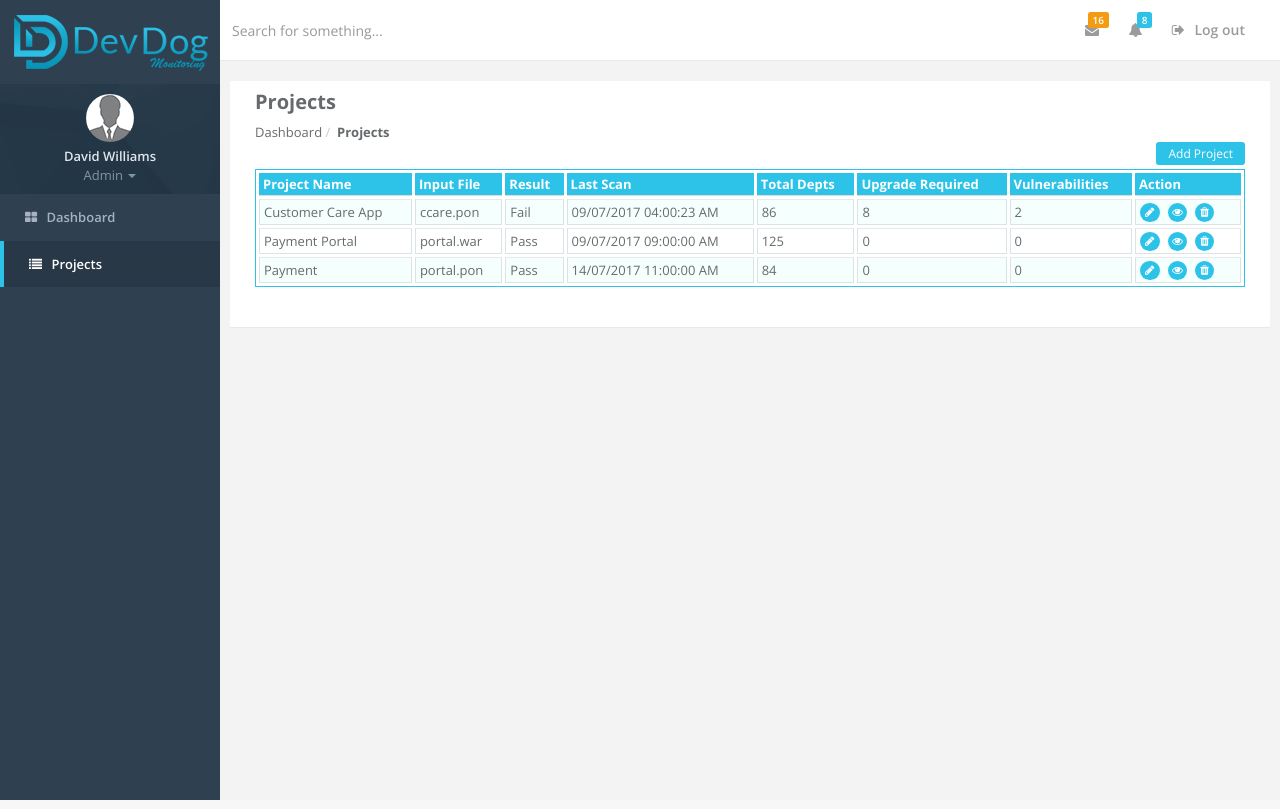
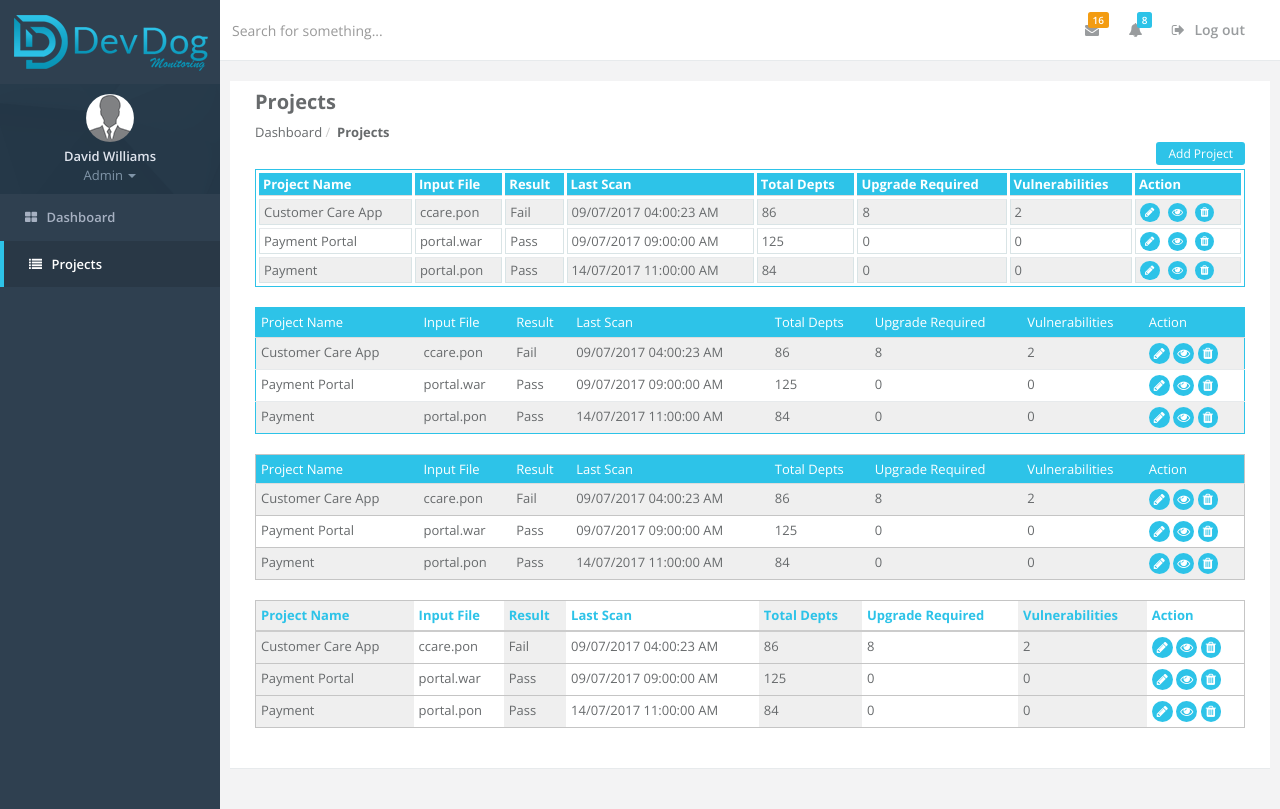
Before and after one commit to devdogmonitors/DevDogMonitors, a PHP site: page /projects.html in a window 1280 px wide. Run offline with PHP 8.4, Linux system fonts and the light colour scheme.

Commit message:
files are changed

```diff
--- a/addproject.html
+++ b/addproject.html
@@ -26,7 +26,7 @@
     <nav class="navbar-default navbar-static-side" role="navigation">
         <div class="sidebar-collapse">
 			<div class="logo">
-				<a href="#"><img src="img/logo_edit.png"/></a>
+				<a href="index.html"><img src="img/logo_edit.png"/></a>
 			</div>
             <ul class="nav metismenu" id="side-menu">
                 <li class="nav-header">
--- a/css/custom.css
+++ b/css/custom.css
@@ -352,9 +352,11 @@
 }
 
 .devdog-login label {
-  font-size: 13px;
-  text-transform: uppercase; font-weight:600; margin-top:5px;
-  color: #2dc3e8;
+    font-size: 13px;
+    text-transform: inherit;
+    font-weight: 500;
+    margin-top: 5px;
+    color: #676a6c;
 }
 
 .devdog-login input ~ label {
@@ -503,7 +505,11 @@
           transform: translateX(100%);
 }
 
-.devdog-login a{margin-top:5px; margin-bottom:10px; color:#2dc3e8;}
+.devdog-login a {
+    margin-top: 5px;
+    margin-bottom: 10px;
+    color: #676a6c;
+}
 .devdog-login button {background-color:#2dc3e8; color:#fff; padding:10px 30px; border:none;}
 
 /* 05-10-17 CSS */
@@ -682,3 +688,24 @@ body.mini-navbar .navbar-default .nav > li > a span{
 }
 }
 .img-gallery img {margin-bottom:5px;}
+.prj-table {border:1px solid #2dc3e8;}
+.prj-table thead{background-color:#2dc3e8 !important;}
+.prj-table thead tr th {color:#fff;padding:5px;font-weight:normal;}
+.prj-table tbody tr td {padding:5px;font-weight:normal;}
+.table-striped>tbody>tr:nth-of-type(odd) {
+    background-color: #efefef;
+}
+.prj-table-2 {border:1px solid #c5c5c5;}
+.prj-table-2 thead{background-color:#2dc3e8 !important;}
+.prj-table-2 thead tr th {color:#fff;padding:5px;font-weight:normal;}
+.prj-table-2 tbody tr td {padding:5px;font-weight:normal;border-top:1px solid #c5c5c5;}
+.prj-table-2 tbody tr td {padding:5px;font-weight:normal;border-top:1px solid #c5c5c5;}
+.prj-table-2 tbody tr td {padding:5px;font-weight:normal;border-top:1px solid #c5c5c5;}
+
+.prj-table-3 {border:1px solid #c5c5c5;}
+.prj-table-3 thead {border-bottom:2px solid #ccc;}
+.prj-table-3 thead tr th:nth-child(odd) {color:#2dc3e8;padding:5px;font-weight:bold;background-color:#efefef !important;}
+.prj-table-3 thead tr th:nth-child(even) {color:#2dc3e8;padding:5px;font-weight:bold;background-color:#fff !important;}
+.prj-table-3 tbody tr td {padding:5px;font-weight:normal;border-top:1px solid #c5c5c5;}
+.prj-table-3 tbody tr td:nth-child(odd) {padding:5px;font-weight:normal;border-top:1px solid #c5c5c5;background-color:#efefef !important;}
+.prj-table-3 tbody tr td:nth-child(even) {padding:5px;font-weight:normal;border-top:1px solid #c5c5c5;background-color:#fff !important;}
--- a/index.html
+++ b/index.html
@@ -1,6 +1,5 @@
 <!DOCTYPE html>
 <html>
-
 <head>
 
     <meta charset="utf-8">
@@ -22,7 +21,7 @@
     <nav class="navbar-default navbar-static-side" role="navigation">
         <div class="sidebar-collapse">
 			<div class="logo">
-				<a href="#"><img src="img/logo_edit.png"/></a>
+				<a href="index.html"><img src="img/logo_edit.png"/></a>
 			</div>
             <ul class="nav metismenu" id="side-menu">
                 <li class="nav-header">
--- a/projects.html
+++ b/projects.html
@@ -46,7 +46,7 @@
     <nav class="navbar-default navbar-static-side" role="navigation">
         <div class="sidebar-collapse">
 			<div class="logo">
-				<a href="#"><img src="img/logo_edit.png"/></a>
+				<a href="index.html"><img src="img/logo_edit.png"/></a>
 			</div>
             <ul class="nav metismenu" id="side-menu">
                 <li class="nav-header">
@@ -272,6 +272,189 @@
 						</tbody>
 					</table>
 				</div>
+				<!--2nd table-->
+				<div class="col-md-12 table-responsive">
+					<table class="table table-striped prj-table" border-spacing="2">
+						<thead>
+							<tr>
+								<th>Project Name</th>
+								<th>Input File</th>
+								<th>Result</th>
+								<th>Last Scan</th>
+								<th>Total Depts</th>
+								<th>Upgrade Required</th>
+								<th>Vulnerabilities</th>
+								<th>Action</th>
+							</tr>
+						</thead>
+						<tbody>
+							<tr>
+								<td>Customer Care App</td>
+								<td>ccare.pon</td>
+								<td>Fail</td>
+								<td>09/07/2017 04:00:23 AM</td>
+								<td>86</td>
+								<td>8</td>
+								<td>2</td>
+								<td>
+									<a href=""><i data-placement="top" data-toggle="tooltip" data-original-title="Edit" class="fa fa-pencil edit-icon" aria-hidden="true"></i></a>
+									<a href="viewproject.html"><i class="fa fa-eye view-icon" data-placement="top" data-toggle="tooltip" data-original-title="View" aria-hidden="true"></i></a>
+									<a href="#" class="demo3"><i class="fa fa-trash delete-icon" data-placement="top" data-toggle="tooltip" data-original-title="Delete" aria-hidden="true"></i></a>
+								</td>
+							</tr>
+							<tr>
+								<td>Payment Portal</td>
+								<td>portal.war</td>
+								<td>Pass</td>
+								<td>09/07/2017 09:00:00 AM</td>
+								<td>125</td>
+								<td>0</td>
+								<td>0</td>
+								<td>
+									<a href=""><i data-placement="top" data-toggle="tooltip" data-original-title="Edit" class="fa fa-pencil edit-icon" aria-hidden="true"></i></a>
+									<a href="viewproject.html"><i class="fa fa-eye view-icon" data-placement="top" data-toggle="tooltip" data-original-title="View" aria-hidden="true"></i></a>
+									<a href="#" class="demo3"><i class="fa fa-trash delete-icon" data-placement="top" data-toggle="tooltip" data-original-title="Delete" aria-hidden="true"></i></a>
+								</td>
+							</tr>
+							<tr>
+								<td>Payment</td>
+								<td>portal.pon</td>
+								<td>Pass</td>
+								<td>14/07/2017 11:00:00 AM</td>
+								<td>84</td>
+								<td>0</td>
+								<td>0</td>
+								<td>
+									<a href=""><i data-placement="top" data-toggle="tooltip" data-original-title="Edit" class="fa fa-pencil edit-icon" aria-hidden="true"></i></a>
+									<a href="viewproject.html"><i class="fa fa-eye view-icon" data-placement="top" data-toggle="tooltip" data-original-title="View" aria-hidden="true"></i></a>
+									<a href="#" class="demo3"><i class="fa fa-trash delete-icon" data-placement="top" data-toggle="tooltip" data-original-title="Delete" aria-hidden="true"></i></a>
+								</td>
+							</tr>
+						</tbody>
+					</table>
+				</div>
+				<!--3rd table-->
+				<div class="col-md-12 table-responsive">
+					<table class="table table-striped prj-table-2" border-spacing="2">
+						<thead>
+							<tr>
+								<th>Project Name</th>
+								<th>Input File</th>
+								<th>Result</th>
+								<th>Last Scan</th>
+								<th>Total Depts</th>
+								<th>Upgrade Required</th>
+								<th>Vulnerabilities</th>
+								<th>Action</th>
+							</tr>
+						</thead>
+						<tbody>
+							<tr>
+								<td>Customer Care App</td>
+								<td>ccare.pon</td>
+								<td>Fail</td>
+								<td>09/07/2017 04:00:23 AM</td>
+								<td>86</td>
+								<td>8</td>
+								<td>2</td>
+								<td>
+									<a href=""><i data-placement="top" data-toggle="tooltip" data-original-title="Edit" class="fa fa-pencil edit-icon" aria-hidden="true"></i></a>
+									<a href="viewproject.html"><i class="fa fa-eye view-icon" data-placement="top" data-toggle="tooltip" data-original-title="View" aria-hidden="true"></i></a>
+									<a href="#" class="demo3"><i class="fa fa-trash delete-icon" data-placement="top" data-toggle="tooltip" data-original-title="Delete" aria-hidden="true"></i></a>
+								</td>
+							</tr>
+							<tr>
+								<td>Payment Portal</td>
+								<td>portal.war</td>
+								<td>Pass</td>
+								<td>09/07/2017 09:00:00 AM</td>
+								<td>125</td>
+								<td>0</td>
+								<td>0</td>
+								<td>
+									<a href=""><i data-placement="top" data-toggle="tooltip" data-original-title="Edit" class="fa fa-pencil edit-icon" aria-hidden="true"></i></a>
+									<a href="viewproject.html"><i class="fa fa-eye view-icon" data-placement="top" data-toggle="tooltip" data-original-title="View" aria-hidden="true"></i></a>
+									<a href="#" class="demo3"><i class="fa fa-trash delete-icon" data-placement="top" data-toggle="tooltip" data-original-title="Delete" aria-hidden="true"></i></a>
+								</td>
+							</tr>
+							<tr>
+								<td>Payment</td>
+								<td>portal.pon</td>
+								<td>Pass</td>
+								<td>14/07/2017 11:00:00 AM</td>
+								<td>84</td>
+								<td>0</td>
+								<td>0</td>
+								<td>
+									<a href=""><i data-placement="top" data-toggle="tooltip" data-original-title="Edit" class="fa fa-pencil edit-icon" aria-hidden="true"></i></a>
+									<a href="viewproject.html"><i class="fa fa-eye view-icon" data-placement="top" data-toggle="tooltip" data-original-title="View" aria-hidden="true"></i></a>
+									<a href="#" class="demo3"><i class="fa fa-trash delete-icon" data-placement="top" data-toggle="tooltip" data-original-title="Delete" aria-hidden="true"></i></a>
+								</td>
+							</tr>
+						</tbody>
+					</table>
+				</div>
+				<!--4th table-->
+				<div class="col-md-12 table-responsive">
+					<table class="table table-striped prj-table-3" border-spacing="2">
+						<thead>
+							<tr>
+								<th>Project Name</th>
+								<th>Input File</th>
+								<th>Result</th>
+								<th>Last Scan</th>
+								<th>Total Depts</th>
+								<th>Upgrade Required</th>
+								<th>Vulnerabilities</th>
+								<th>Action</th>
+							</tr>
+						</thead>
+						<tbody>
+							<tr>
+								<td>Customer Care App</td>
+								<td>ccare.pon</td>
+								<td>Fail</td>
+								<td>09/07/2017 04:00:23 AM</td>
+								<td>86</td>
+								<td>8</td>
+								<td>2</td>
+								<td>
+									<a href=""><i data-placement="top" data-toggle="tooltip" data-original-title="Edit" class="fa fa-pencil edit-icon" aria-hidden="true"></i></a>
+									<a href="viewproject.html"><i class="fa fa-eye view-icon" data-placement="top" data-toggle="tooltip" data-original-title="View" aria-hidden="true"></i></a>
+									<a href="#" class="demo3"><i class="fa fa-trash delete-icon" data-placement="top" data-toggle="tooltip" data-original-title="Delete" aria-hidden="true"></i></a>
+								</td>
+							</tr>
+							<tr>
+								<td>Payment Portal</td>
+								<td>portal.war</td>
+								<td>Pass</td>
+								<td>09/07/2017 09:00:00 AM</td>
+								<td>125</td>
+								<td>0</td>
+								<td>0</td>
+								<td>
+									<a href=""><i data-placement="top" data-toggle="tooltip" data-original-title="Edit" class="fa fa-pencil edit-icon" aria-hidden="true"></i></a>
+									<a href="viewproject.html"><i class="fa fa-eye view-icon" data-placement="top" data-toggle="tooltip" data-original-title="View" aria-hidden="true"></i></a>
+									<a href="#" class="demo3"><i class="fa fa-trash delete-icon" data-placement="top" data-toggle="tooltip" data-original-title="Delete" aria-hidden="true"></i></a>
+								</td>
+							</tr>
+							<tr>
+								<td>Payment</td>
+								<td>portal.pon</td>
+								<td>Pass</td>
+								<td>14/07/2017 11:00:00 AM</td>
+								<td>84</td>
+								<td>0</td>
+								<td>0</td>
+								<td>
+									<a href=""><i data-placement="top" data-toggle="tooltip" data-original-title="Edit" class="fa fa-pencil edit-icon" aria-hidden="true"></i></a>
+									<a href="viewproject.html"><i class="fa fa-eye view-icon" data-placement="top" data-toggle="tooltip" data-original-title="View" aria-hidden="true"></i></a>
+									<a href="#" class="demo3"><i class="fa fa-trash delete-icon" data-placement="top" data-toggle="tooltip" data-original-title="Delete" aria-hidden="true"></i></a>
+								</td>
+							</tr>
+						</tbody>
+					</table>
+				</div>
             </div>
         </div>
         </div>
--- a/viewproject.html
+++ b/viewproject.html
@@ -24,7 +24,7 @@
     <nav class="navbar-default navbar-static-side" role="navigation">
         <div class="sidebar-collapse">
 			<div class="logo">
-				<a href="#"><img src="img/logo_edit.png"/></a>
+				<a href="index.html"><img src="img/logo_edit.png"/></a>
 			</div>
             <ul class="nav metismenu" id="side-menu">
                 <li class="nav-header">
```
